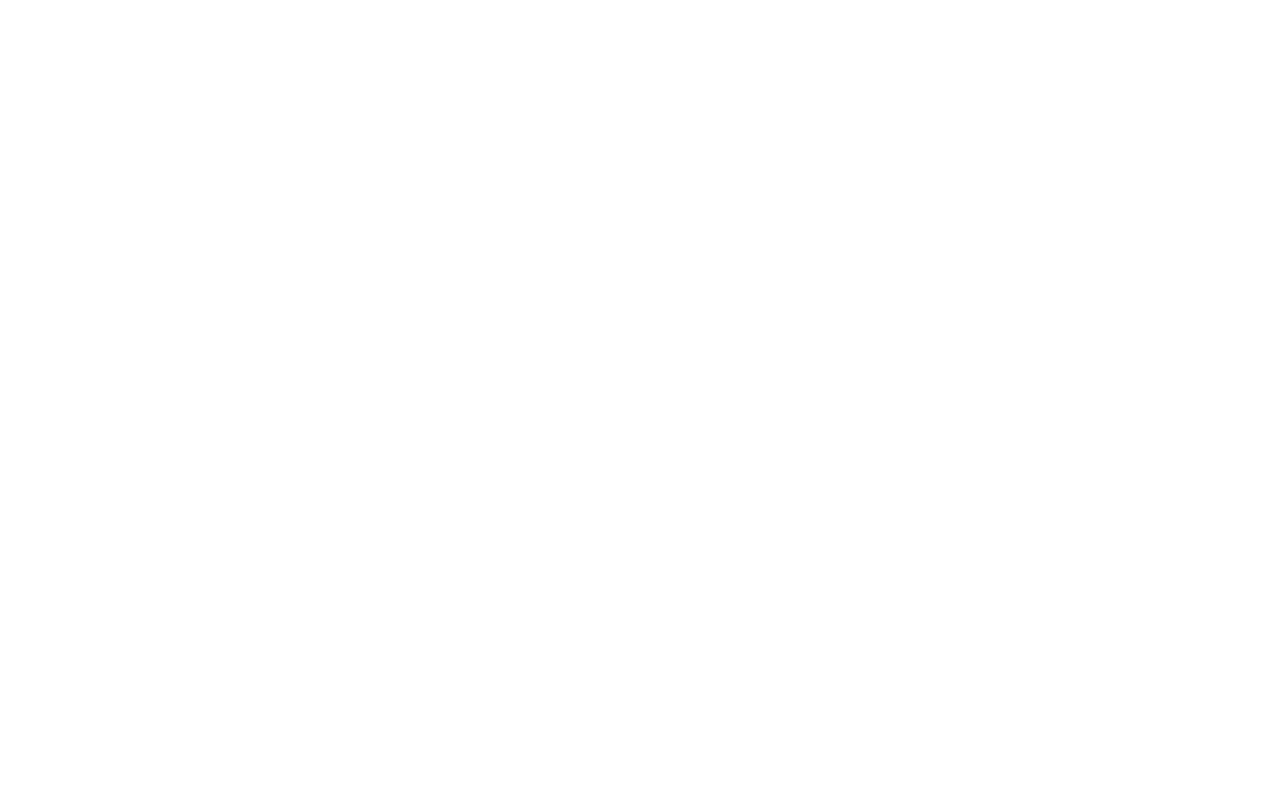
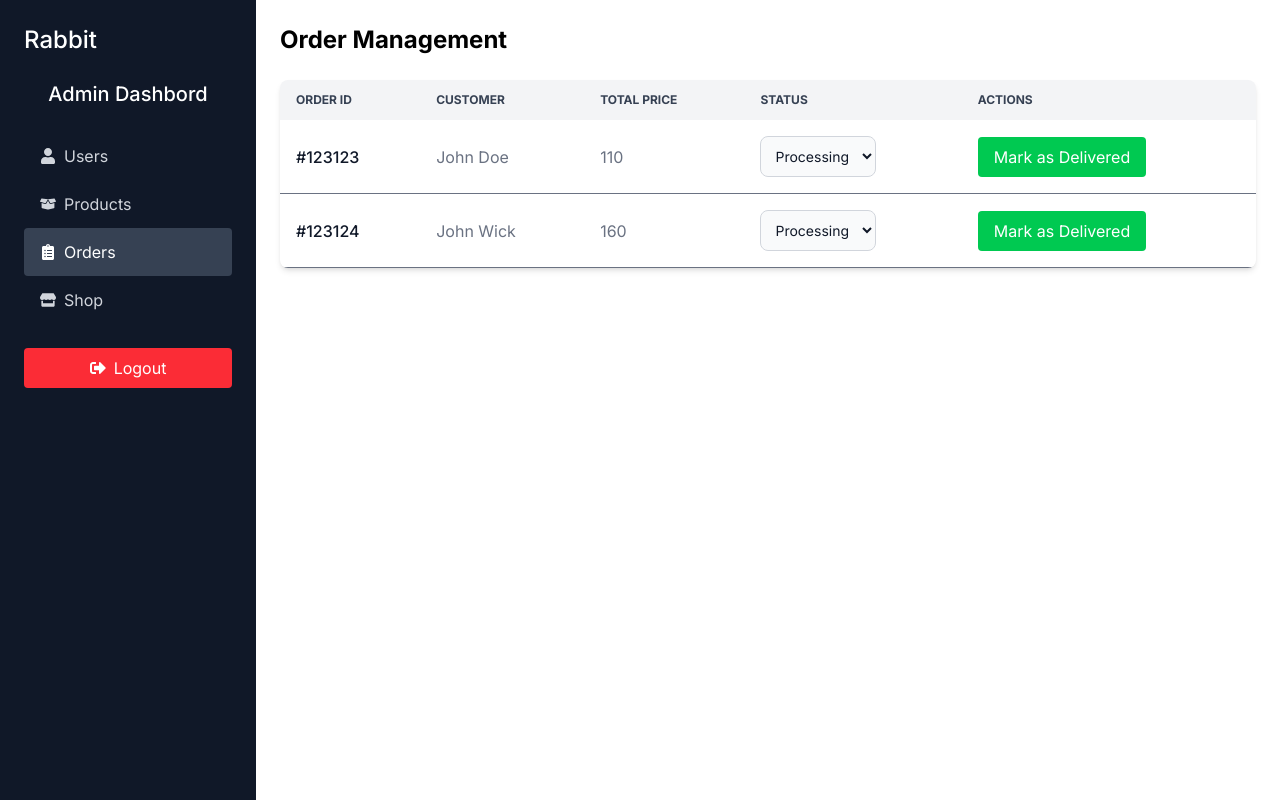
Before and after one commit to ABHi-202864/Rabbit, a React (Vite) app in the folder client/: page /admin/orders in a window 1280 px wide. Before the commit this address had no page. Built offline with nearby package versions, Linux system fonts and the light colour scheme.

Commit message:
complete Frontend

```diff
--- a/client/src/App.jsx
+++ b/client/src/App.jsx
@@ -16,6 +16,7 @@ import AdminHomePage from "./pages/AdminHomePage";
 import UserManagment from "./components/Admin/UserManagment";
 import ProductManagement from "./components/Admin/ProductManagement";
 import EditProductPage from "./components/Admin/EditProductPage";
+import OrderManagement from "./components/Admin/OrderManagement";
 
 const App = () => {
   return (
@@ -42,6 +43,7 @@ const App = () => {
           <Route path="users" element={<UserManagment />} ></Route>
           <Route path="products" element={<ProductManagement />} ></Route>
           <Route path="products/:id/edit" element={<EditProductPage />} ></Route>
+          <Route path="orders" element={<OrderManagement />}></Route>
         </Route>
       </Routes>
     </BrowserRouter>
--- a/client/src/components/Admin/EditProductPage.jsx
+++ b/client/src/components/Admin/EditProductPage.jsx
@@ -147,7 +147,7 @@ const EditProductPage = () => {
             </div>
           </div>
 
-          <button type="submit" className="w-full bg-green-500 text-white py-2 rounded-md hover:bg-green-600 cursor-pointer transition-colors">Update Product :</button>
+          <button type="submit" className="w-full bg-green-500 text-white py-2 rounded-md hover:bg-green-600 cursor-pointer transition-colors">Update Product</button>
         </form>
       </div>
     </>
--- /dev/null
+++ b/client/src/components/Admin/OrderManagement.jsx
@@ -0,0 +1,90 @@
+
+
+const OrderManagement = () => {
+
+  const orders = [
+    {
+      _id: 123123,
+      user: {
+        name: "John Doe",
+      },
+      totalPrice: 110,
+      status: "Processing",
+    },
+    {
+      _id: 123124,
+      user: {
+        name: "John Wick",
+      },
+      totalPrice: 160,
+      status: "Processing",
+    },
+  ]
+
+  const handleStatusChange = (orderId, status) => {
+    console.log({ id: orderId, status });
+
+  }
+
+  return (
+    <>
+      <div className="max-w-7xl mx-auto p-6">
+        <h2 className="text-2xl font-bold mb-6">Order Management</h2>
+
+        <div className="overflow-x-auto shadow-md sm:rounded-lg">
+          <table className="min-w-full text-left text-gray-500">
+            <thead className="bg-gray-100 text-xs uppercase text-gray-700">
+              <tr>
+                <th className="py-3 px-4">Order ID</th>
+                <th className="py-3 px-4">Customer</th>
+                <th className="py-3 px-4">Total Price</th>
+                <th className="py-3 px-4">Status</th>
+                <th className="py-3 px-4">Actions</th>
+              </tr>
+            </thead>
+
+            <tbody>
+              {orders.length > 0 ? (
+                orders.map((order) => (
+                  <tr key={order._id} className="border-b hover:bg-gray-50 cursor-pointer">
+                    <td className="px-4 py-4 font-medium text-gray-900 whitespace-nowrap">
+                      #{order._id}
+                    </td>
+                    <td className="px-4 py-4">{order.user.name}</td>
+                    <td className="px-4 py-4">{order.totalPrice}</td>
+                    <td className="px-4 py-4">
+                      <select
+                        value={order.status}
+                        onChange={(e) => handleStatusChange(order._id, e.target.value)}
+                        className="bg-gray-50 border border-gray-300 text-gray-900 text-sm rounded-lg focus:ring-blue-500 focus:border-blue-500 block p-2.5 cursor-pointer"
+                      >
+                        <option value="Processing">Processing</option>
+                        <option value="Shipped">Shipped</option>
+                        <option value="Delivered">Delivered</option>
+                        <option value="Cancelled">Cancelled</option>
+                      </select>
+                    </td>
+                    <td className="p-4">
+                      <button
+                        onClick={() => handleStatusChange(order._id, "Delivered")}
+                        className="bg-green-500 text-white px-4 py-2 rounded hover:bg-green-600 cursor-pointer"
+                      >
+                        Mark as Delivered
+                      </button>
+                    </td>
+                  </tr>
+                ))
+              ) : (
+                <tr>
+                  <td colSpan={5} className="p-4 text-center text-gray-500 ">No Orders Found!</td>
+                </tr>
+              )}
+            </tbody>
+          </table>
+        </div>
+      </div >
+    </>
+  )
+}
+
+export default OrderManagement
```
